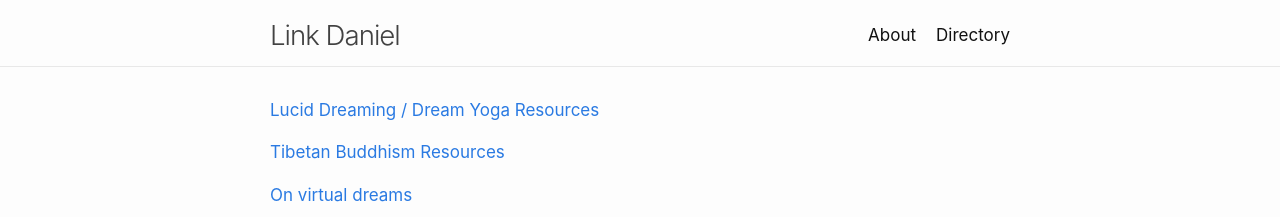
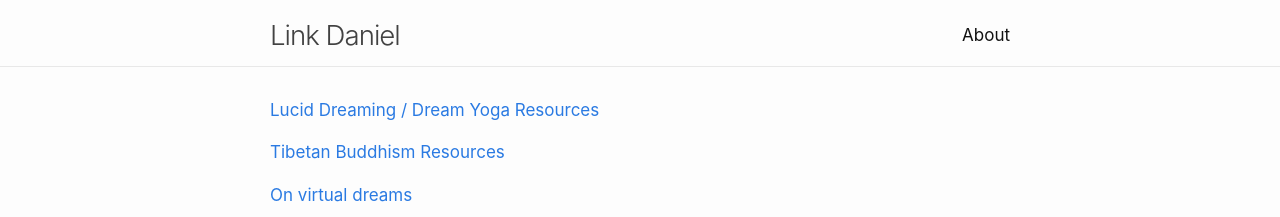
Before and after one commit to link-daniel/link.github.io, a Jekyll site: the page built from index.md, in a window 1280 px wide. Shown: the top 217 px of the page. Built offline with Jekyll 4.4.1, drawn with Linux system fonts in a browser that asks for light colours.

Commit message:
Update _config.yml

```diff
--- a/_config.yml
+++ b/_config.yml
@@ -49,7 +49,6 @@ minima:
 # this and add the path to the pages in order as they should show up
 header_pages:
   - about.md
-  - directory.md
 
 # Build settings
 theme: minima
```
